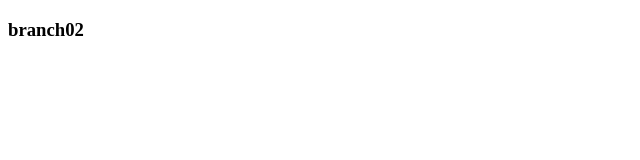
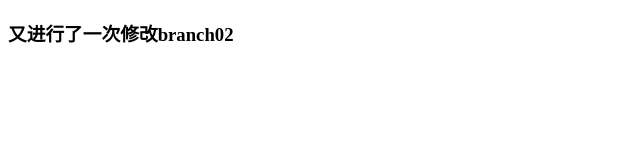
Before and after one commit to Y-J-H/-01, a plain HTML site: page branch02.html in a window 1280 px wide. Shown: the whole page, without its empty margins (0-640 px from the left). Drawn offline with Linux system fonts and the light colour scheme.

Commit message:
再次修改barnch02

```diff
--- a/branch02.html
+++ b/branch02.html
@@ -5,6 +5,6 @@
 	<title>branch02</title>
 </head>
 <body>
-	<h3>branch02</h3>
+	<h3>又进行了一次修改branch02</h3>
 </body>
 </html>
```
